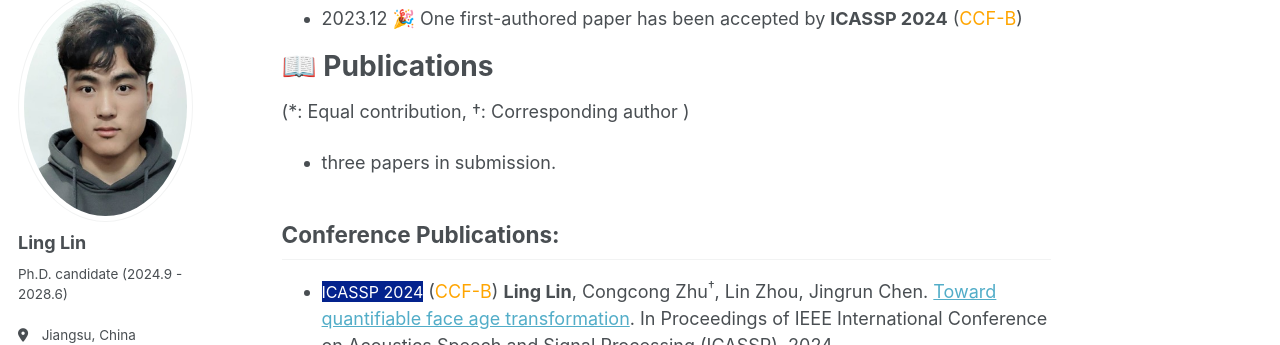
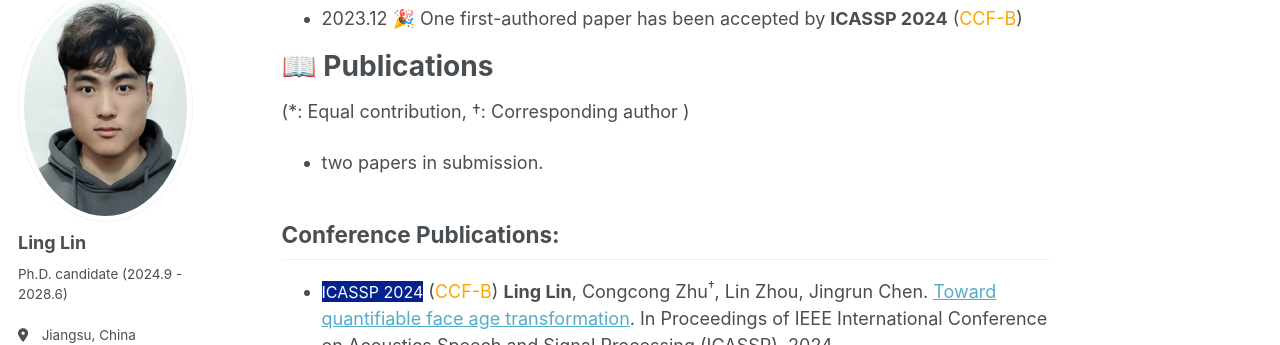
Before and after one commit to LingLin-ll/LingLin-ll.github.io, a Jekyll site: the page built from _pages/about.md, in a window 1280 px wide and 900 px high, scrolled down 409 px. Shown: the part 108-453 px from the top of the window. Built offline with Jekyll 4.4.1, drawn with Linux system fonts in a browser that asks for light colours; some web fonts are replaced.

Commit message:
Update about.md

```diff
--- a/_pages/about.md
+++ b/_pages/about.md
@@ -22,7 +22,7 @@ I am Ling Lin, a Ph.D. candidate at the University of Science and Technology of
 ======
 (*: Equal contribution, †: Corresponding author )
 
-* three papers in submission.
+* two papers in submission.
 
 ## Conference Publications:
 * <span style="background-color: #03228D"><font color=white size=3>ICASSP 2024</font></span> (<font color=orange>CCF-B</font>) **Ling Lin**, Congcong Zhu<sup>†</sup>, Lin Zhou, Jingrun Chen. [Toward quantifiable face age transformation](https://ieeexplore.ieee.org/abstract/document/10448304). In Proceedings of IEEE International Conference on Acoustics,Speech and Signal Processing (ICASSP), 2024.
```
